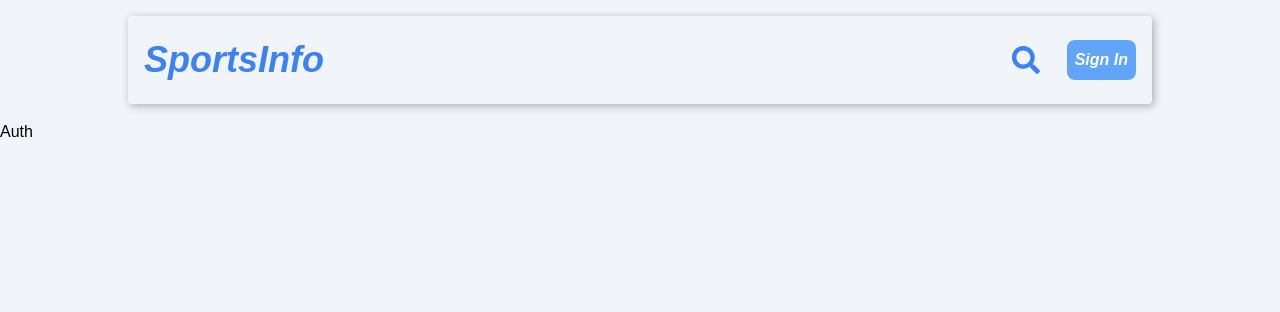
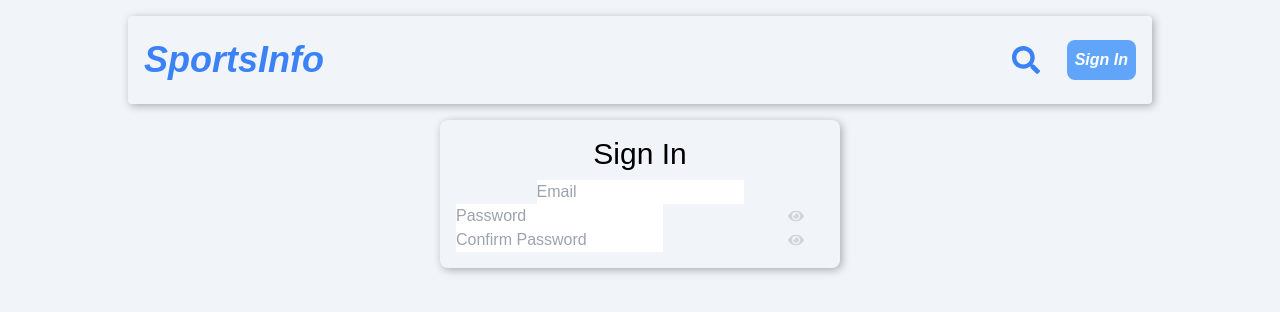
Before and after one commit to ZoricNikola00/sportsInfo, a React (Vite) app in the folder client/: page /signIn in a window 1280 px wide. Shown: the top 312 px of the page. Built offline with nearby package versions, Linux system fonts and the light colour scheme.

Commit message:
Create manuel input forms for auth

```diff
--- a/client/src/pages/Auth.tsx
+++ b/client/src/pages/Auth.tsx
@@ -1,8 +1,46 @@
-import React from 'react'
+import {FaEye} from 'react-icons/fa'
+import {useState,useEffect} from 'react'
 
 const Auth = () => {
+  const [signedUp,setSignedUp]=useState(true)
+  const [showPassword,setShowPassword]=useState(false)
+  const styleEye='absolute top-[50%] translate-y-[-50%] text-gray-300 cursor-pointer hover:text-gray-500 right-5'
+
   return (
-    <div>Auth</div>
+    <div className='w-[90%] md:w-[80%] mx-auto'>
+      <form className='flex flex-col justify-center items-center w-[300px] md:w-[400px] mx-auto bg-slate-100 cShadow rounded-lg p-4'>
+        <h1 className='text-3xl mb-2'>{signedUp?'Sign In' : 'Sign Up '}</h1>
+        {signedUp?
+          <>
+            <input name='email' className='cInput' placeholder='Email'></input>
+            <div className='w-full relative'>
+              <input name='password' className='cInput' type={showPassword?'text':'password'} placeholder='Password'/>
+              <FaEye onClick={_=>setShowPassword(p=>!p)} className={styleEye}/>
+            </div>
+            <div className='w-full relative'>
+              <input name='confirmPassword' className='cInput' type={showPassword?'text':'password'} placeholder='Confirm Password'/>
+              <FaEye onClick={_=>setShowPassword(p=>!p)} className={styleEye}/>
+            </div>
+          </>
+          :
+          <>
+            <div className='flex justify-between'>
+              <input name='firstName' className='w-[49%] cInput' placeholder='First Name'/>
+              <input name='lastName' className='w-[49%] cInput' placeholder='Last Name'/>
+            </div>
+            <input name='email' className='cInput' placeholder='Email'/>
+            <div className='w-full relative'>
+              <input name='password' className='cInput' type={showPassword?'text':'password'} placeholder='Password'/>
+              <FaEye onClick={_=>setShowPassword(p=>!p)} className={styleEye}/>
+            </div>
+            <div className='w-full relative'>
+              <input name='confirmPassword' className='cInput' type={showPassword?'text':'password'} placeholder='Confirm Password'/>
+              <FaEye onClick={_=>setShowPassword(p=>!p)} className={styleEye}/>
+            </div>
+          </>
+        }
+      </form>
+    </div>
   )
 }
 
```
